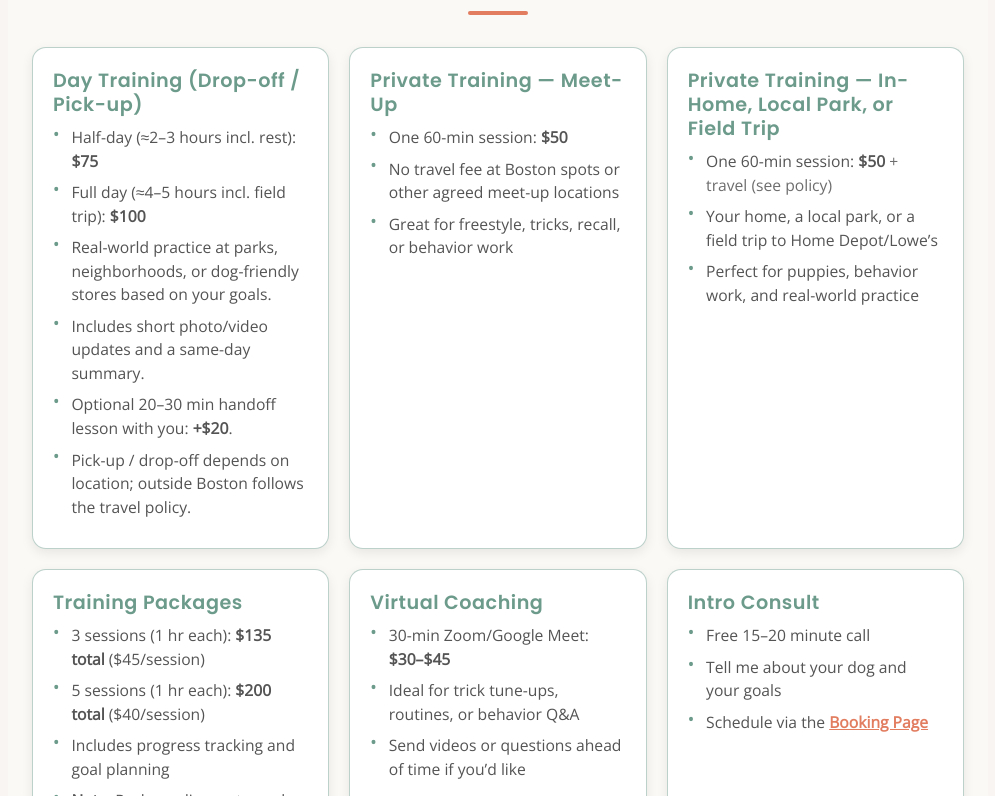
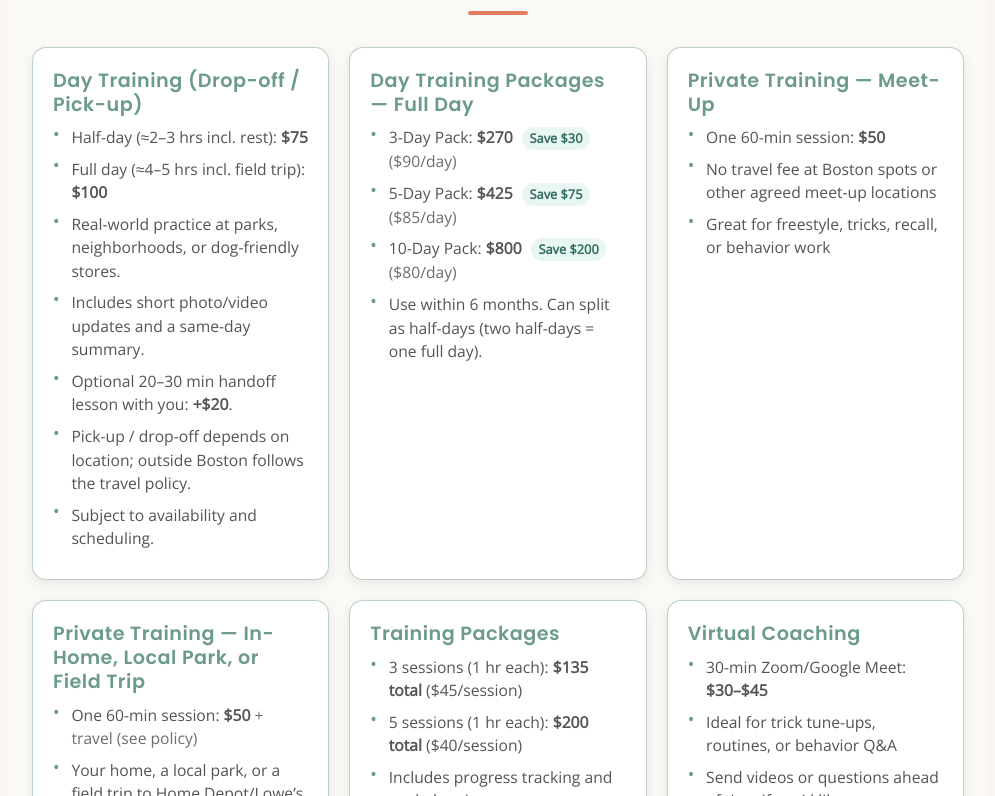
Before and after one commit to jpantano30/paisley-dog-gear, a React (Create React App) app: page /training in a window 1280 px wide. Shown: the part 1524-2320 px from the top of the page, without its empty margins (142-1137 px from the left). Built offline with nearby package versions, Linux system fonts and the light colour scheme.

Commit message:
added day train packages + a new feature on the home page

```diff
--- a/src/pages/Home.js
+++ b/src/pages/Home.js
@@ -1,10 +1,8 @@
-// ===== HOME PAGE =====
 import React from "react";
 import "./Home.css";
 import { Link } from "react-router-dom";
 import "../components/page-intro.css";
 
-// ===== HERO IMAGES =====
 const HERO_IMAGES = [
   { src: "/assets/leashpicsNvids/set3.JPG", alt: "Hands-free biothane dog leash" },
   { src: "/assets/leashpicsNvids/red&bluebuckle.JPG", alt: "Biothane buckle dog collar" },
@@ -14,7 +12,6 @@ const HERO_IMAGES = [
 const Home = () => {
   return (
     <>
-     {/* SEO tags for Home page */}
       <title>Custom Biothane Dog Gear | Paisley</title>
       <meta
         name="description"
@@ -22,7 +19,7 @@ const Home = () => {
       />
       <link rel="canonical" href="https://paisleydoggearandtraining.com/" />
 
-      {/* ===== HERO STRIP (full-bleed under navbar) ===== */}
+      {/* ===== HERO STRIP ===== */}
       <section className="hero-strip" aria-label="Featured photos">
         <div className="hero-grid">
           {HERO_IMAGES.slice(0, 3).map((img, i) => (
@@ -57,9 +54,41 @@ const Home = () => {
         </div>
       </section>
 
+      {/* ===== NEW: DAY TRAINING SPOTLIGHT ===== */}
+      <section className="daytraining-spotlight" aria-label="Day Training">
+        <div className="dt-inner">
+          <div className="dt-copy">
+            <p className="pill">New</p>
+            <h2>Day Training — structured “day care while training”</h2>
+            <p className="dt-sub">
+              Drop-off or pick-up (depending on location). Real-world field trips, focused
+              training blocks, and rest. Great for manners, leash skills, recall, confidence,
+              and freestyle foundations.
+            </p>
+
+            <ul className="dt-highlights">
+              <li><strong>$75</strong> half-day · <strong>$100</strong> full day</li>
+              <li>
+                Packages (full day): <strong>3-Day $270</strong>, <strong>5-Day $425</strong>,
+                <strong> 10-Day $800</strong> <span className="save">save up to $200</span>
+              </li>
+              <li>Optional 20–30 min handoff lesson: <strong>+$20</strong></li>
+            </ul>
+
+            <div className="dt-cta-row">
+              <Link to="/training" className="cta-button cta-primary">Book Day Training</Link>
+              <Link to="/training#rates" className="cta-button cta-secondary">See Rates</Link>
+            </div>
+          </div>
+
+          <div className="dt-media" aria-hidden="true">
+            <img src="/assets/leashpicsNvids/longlinerolled.JPG" alt="Day training field trip" />
+          </div>
+        </div>
+      </section>
+
       {/* ===== MAIN CONTENT ===== */}
       <section className="home">
-        {/* ===== INTRO BLOCK BELOW HERO ===== */}
         <div className="hero">
           <img src="/assets/logo.jpg" alt="Paisley Dog Logo" className="hero-logo" />
           <h1>Paisley Dog Gear & Training</h1>
@@ -67,7 +96,6 @@ const Home = () => {
           <p>Functional. Custom. Made for Adventure.</p>
         </div>
 
-        {/* ===== ABOUT ===== */}
         <section className="about">
           <h2>About the Maker</h2>
           <p>
@@ -75,7 +103,6 @@ const Home = () => {
           </p>
         </section>
 
-        {/* ===== DOGS ===== */}
         <section className="dogs">
           <h2>Meet the Dogs</h2>
           <div className="dog-profiles">
@@ -109,42 +136,6 @@ const Home = () => {
           </div>
         </section>
 
-        {/* ===== FEATURED (kept for later, still commented out) =====
-        <section className="featured">
-          <h2>Featured Gear</h2>
-          <div className="product-grid">
-            <div className="product-card">
-              <img
-                src="/assets/tallulah-sage2.JPG"
-                alt="The Tallulah hands-free leash"
-              />
-              <h3>The Tallulah</h3>
-              <p>
-                Our signature hands-free leash system — versatile, strong, and designed
-                for real life.
-              </p>
-            </div>
-            <div className="product-card">
-              <img
-                src="/assets/leashpicsNvids/ballholder3.JPG"
-                alt="Biothane Ball Holder"
-              />
-              <h3>Biothane Ball Holder</h3>
-              <p>Clips to your gear and fits ChuckIt or standard balls. D-ring or snap clip.</p>
-            </div>
-            <div className="product-card">
-              <img src="/assets/custom-longline.jpg" alt="Custom Biothane Long Line" />
-              <h3>Custom Long Line</h3>
-              <p>
-                Durable, colorful long lines up to 20ft — ideal for recall, hiking, and
-                adventure training.
-              </p>
-            </div>
-          </div>
-        </section>
-        ===== END FEATURED ===== */}
-
-        {/* ===== TRAINING INQUIRY ===== */}
         <section className="training-inquiry">
           <h2>Dog Training Inquiries</h2>
           <p>
@@ -154,18 +145,8 @@ const Home = () => {
           <Link to="/training" className="cta-button cta-secondary">
             Training Request Form
           </Link>
-          <br /><br />
-          {/* <p> Or direct message me on Instagram.</p>
-          <div className="social-links">
-            <a href="https://www.instagram.com/tullytornado" target="_blank" rel="noopener noreferrer">
-              @TullyTornado
-            </a>
-            <br />
-            <a href="https://www.instagram.com/eatwellandeatdessert" target="_blank" rel="noopener noreferrer">
-              @eatwellandeatdessert
-            </a>
-          </div> */}
         </section>
+
         <section aria-label="Quick links" style={{marginTop: 16}} className="page-intro">
           <p>
             Ready to design gear? <a href="/builder">Use the Gear Builder</a>.{" "} <br />
@@ -179,7 +160,6 @@ const Home = () => {
           </p>
         </section>
       </section>
-
     </>
   );
 };
--- a/src/pages/TrainingForm.css
+++ b/src/pages/TrainingForm.css
@@ -311,6 +311,19 @@ h1 {
 }
 
 
+/* ------ */
+.savings-badge {
+  display: inline-block;
+  margin-left: .35rem;
+  padding: .12rem .45rem;
+  border-radius: 999px;
+  background: #eaf6f3;
+  color: #2f6d5c;
+  font-size: .8rem;
+  font-weight: 700;
+}
+
+
 
 
 /* ---------- Responsive ---------- */
--- a/src/pages/TrainingForm.js
+++ b/src/pages/TrainingForm.js
@@ -13,7 +13,8 @@ const TrainingForm = () => {
     goals: "",
     experience: "",
     referral: "",
-    serviceType: "" // NEW
+    serviceType: "",          // NEW
+    dayTrainingPackage: ""    // NEW
   });
 
   const [showModal, setShowModal] = useState(false);
@@ -41,9 +42,12 @@ const TrainingForm = () => {
       .catch(() => alert("Something went wrong. Please try again."));
   };
 
+  const wantsDayTraining =
+    formData.serviceType === "Day Training" ||
+    formData.serviceType === "Day Training Package";
+
   return (
     <>
-      {/* SEO tags for Training page */}
       <title>Request Dog Training | How Our Training Works</title>
       <meta
         name="description"
@@ -66,7 +70,7 @@ const TrainingForm = () => {
         content="Share your goals, get a tailored plan and pricing. Read the step-by-step training process."
       />
 
-      {/* FAQ JSON-LD (added Day Training FAQ) */}
+      {/* FAQ JSON-LD (includes Day Training) */}
       <script
         type="application/ld+json"
         dangerouslySetInnerHTML={{
@@ -112,7 +116,6 @@ const TrainingForm = () => {
           Share the details about your dog and goals—I'll send a plan, pricing, and scheduling options.
         </p>
 
-        {/* Helper box under the heading */}
         <section aria-label="How quotes and scheduling work" className="page-intro">
           <h2>How training works</h2>
           <p>
@@ -126,7 +129,6 @@ const TrainingForm = () => {
           </p>
         </section>
 
-        {/* Intro copy */}
         <section className="training-intro">
           <h2>Dog Training</h2>
           <p className="notes one">
@@ -140,11 +142,10 @@ const TrainingForm = () => {
             plan that fits your goals.
           </p>
 
-          {/* NEW: Day Training blurb */}
           <p className="notes">
             <strong>New: Day Training</strong> — Drop off your dog (or I can do pick-up depending on location) for a structured
-            “day care while training.” We’ll rotate focused training sessions and rest, plus field trips to practical places
-            (parks, neighborhood walks, dog-friendly stores) to work on your goals like loose-leash walking, recall,
+            “day care while training.” We’ll rotate focused sessions and rest, plus field trips to practical places
+            (parks, neighborhood walks, dog-friendly stores) to work goals like loose-leash walking, recall,
             public manners, confidence, and freestyle foundations.
           </p>
 
@@ -163,7 +164,6 @@ const TrainingForm = () => {
           </p>
         </section>
 
-        {/* Videos link */}
         <section className="training-videos">
           <h2>Training Videos</h2>
           <p>See my methods in action.</p>
@@ -175,16 +175,37 @@ const TrainingForm = () => {
           <h2>Training Rates</h2>
 
           <div className="pricing-grid training-pricing-grid">
-            {/* NEW Day Training card */}
+            {/* Day Training */}
             <div className="price-card">
               <h3>Day Training (Drop-off / Pick-up)</h3>
               <ul>
-                <li>Half-day (≈2–3 hours incl. rest): <strong>$75</strong></li>
-                <li>Full day (≈4–5 hours incl. field trip): <strong>$100</strong></li>
-                <li>Real-world practice at parks, neighborhoods, or dog-friendly stores based on your goals.</li>
+                <li>Half-day (≈2–3 hrs incl. rest): <strong>$75</strong></li>
+                <li>Full day (≈4–5 hrs incl. field trip): <strong>$100</strong></li>
+                <li>Real-world practice at parks, neighborhoods, or dog-friendly stores.</li>
                 <li>Includes short photo/video updates and a same-day summary.</li>
                 <li>Optional 20–30 min handoff lesson with you: <strong>+$20</strong>.</li>
                 <li>Pick-up / drop-off depends on location; outside Boston follows the travel policy.</li>
+                <li>Subject to availability and scheduling.</li>
+              </ul>
+            </div>
+
+            {/* NEW: Day Training Packages */}
+            <div className="price-card">
+              <h3>Day Training Packages — Full Day</h3>
+              <ul>
+                <li>
+                  3-Day Pack: <strong>$270</strong> <span className="savings-badge">Save $30</span>
+                  <em> ($90/day)</em>
+                </li>
+                <li>
+                  5-Day Pack: <strong>$425</strong> <span className="savings-badge">Save $75</span>
+                  <em> ($85/day)</em>
+                </li>
+                <li>
+                  10-Day Pack: <strong>$800</strong> <span className="savings-badge">Save $200</span>
+                  <em> ($80/day)</em>
+                </li>
+                <li>Use within 6 months. Can split as half-days (two half-days = one full day).</li>
               </ul>
             </div>
 
@@ -225,15 +246,6 @@ const TrainingForm = () => {
               </ul>
             </div>
 
-            <div className="price-card">
-              <h3>Intro Consult</h3>
-              <ul>
-                <li>Free 15–20 minute call</li>
-                <li>Tell me about your dog and your goals</li>
-                <li>Schedule via the <Link to="/booking">Booking Page</Link></li>
-              </ul>
-            </div>
-
             <div className="price-card policy">
               <h3>Travel Policy (for In-Home, Park, or Field Trip Sessions)</h3>
               <ul>
@@ -250,15 +262,31 @@ const TrainingForm = () => {
         <h2 className="form-heading">Tell me about your pup and what you’re looking for</h2>
 
         <form onSubmit={handleSubmit} className="training-form">
-          {/* NEW: Interest selector */}
           <label>I’m interested in:</label>
           <select name="serviceType" value={formData.serviceType} onChange={handleChange} required>
             <option value="">Select…</option>
             <option value="Day Training">Day Training (drop-off / pick-up)</option>
+            <option value="Day Training Package">Day Training — Package</option>
             <option value="Private Training">Private Training (meet-up / in-home / park / field trip)</option>
             <option value="Virtual Coaching">Virtual Coaching (Zoom/Meet)</option>
             <option value="Not Sure">Not sure yet</option>
           </select>
+
+          {wantsDayTraining && (
+            <>
+              <label>Day Training Package (optional):</label>
+              <select
+                name="dayTrainingPackage"
+                value={formData.dayTrainingPackage}
+                onChange={handleChange}
+              >
+                <option value="">No package selected</option>
+                <option value="3-Day Pack ($270)">3-Day Pack ($270)</option>
+                <option value="5-Day Pack ($425)">5-Day Pack ($425)</option>
+                <option value="10-Day Pack ($800)">10-Day Pack ($800)</option>
+              </select>
+            </>
+          )}
 
           <label>Your Name:</label>
           <input type="text" name="name" required onChange={handleChange} value={formData.name} />
```
Also changed, not shown: src/pages/Home.css (+43 -0 lines).
